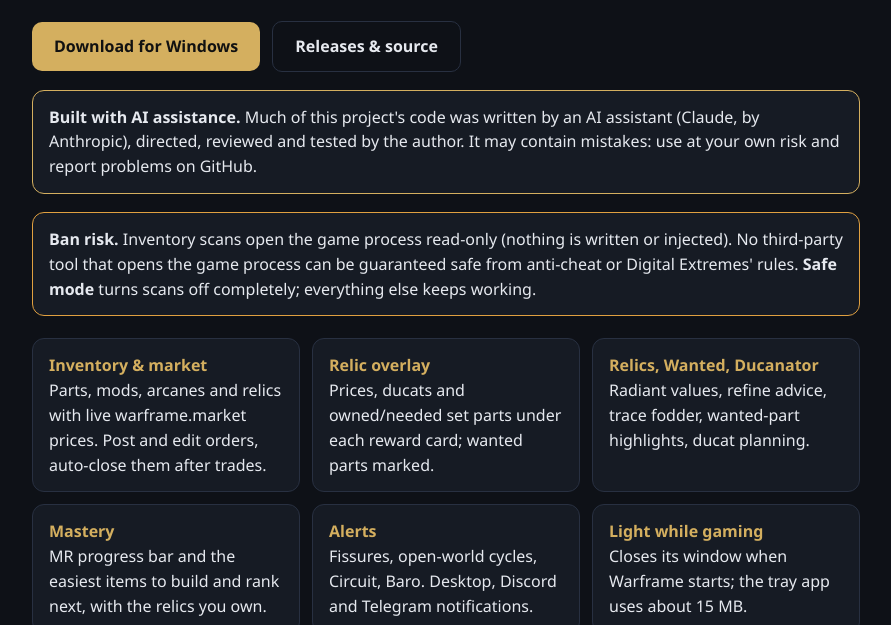
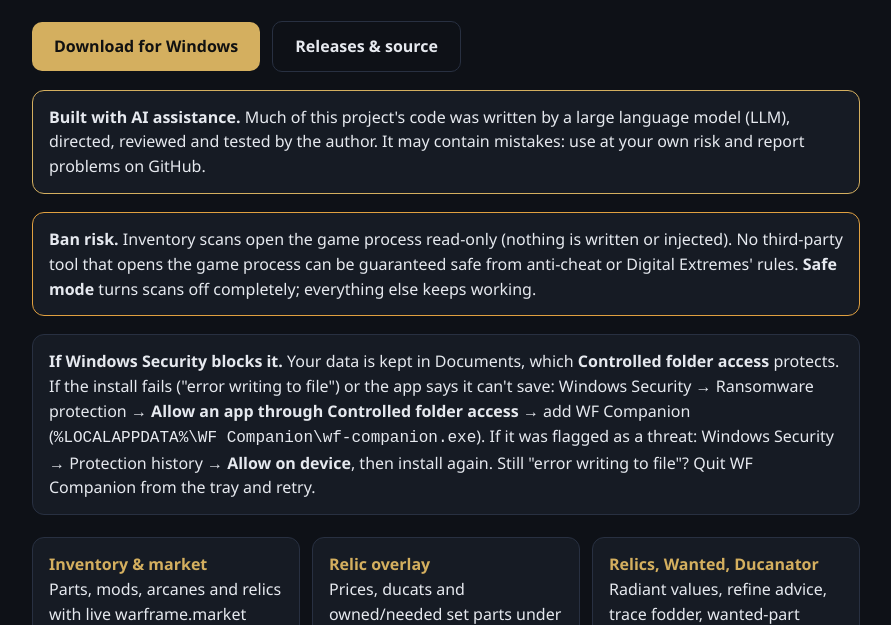
Before and after one commit to novicetinkerer/wf-companion-releases, a plain HTML site: page index.html in a window 1280 px wide. Shown: the part 175-800 px from the top of the page, without its empty margins (194-1085 px from the left). Drawn offline with Linux system fonts and the light colour scheme.

Commit message:
AI notice: say LLM; add help for Windows Security blocks

```diff
--- a/index.html
+++ b/index.html
@@ -32,9 +32,10 @@
   <a class="btn" href="https://github.com/novicetinkerer/wf-companion-releases/releases/latest">Download for Windows</a>
   <a class="btn ghost" href="https://github.com/novicetinkerer/wf-companion-releases">Releases &amp; source</a>
 
-  <div class="note ai"><b>Built with AI assistance.</b> Much of this project's code was written by an AI assistant (Claude, by Anthropic), directed, reviewed and tested by the author. It may contain mistakes: use at your own risk and report problems on GitHub.</div>
+  <div class="note ai"><b>Built with AI assistance.</b> Much of this project's code was written by a large language model (LLM), directed, reviewed and tested by the author. It may contain mistakes: use at your own risk and report problems on GitHub.</div>
   <div class="note risk"><b>Ban risk.</b> Inventory scans open the game process read-only (nothing is written or injected). No third-party tool that opens the game process can be guaranteed safe from anti-cheat or Digital Extremes' rules. <b>Safe mode</b> turns scans off completely; everything else keeps working.</div>
 
+  <div class="note"><b>If Windows Security blocks it.</b> Your data is kept in Documents, which <b>Controlled folder access</b> protects. If the install fails ("error writing to file") or the app says it can't save: Windows Security → Ransomware protection → <b>Allow an app through Controlled folder access</b> → add WF Companion (<code>%LOCALAPPDATA%\WF Companion\wf-companion.exe</code>). If it was flagged as a threat: Windows Security → Protection history → <b>Allow on device</b>, then install again. Still "error writing to file"? Quit WF Companion from the tray and retry.</div>
   <div class="grid">
     <div class="card"><b>Inventory &amp; market</b><br>Parts, mods, arcanes and relics with live warframe.market prices. Post and edit orders, auto-close them after trades.</div>
     <div class="card"><b>Relic overlay</b><br>Prices, ducats and owned/needed set parts under each reward card; wanted parts marked.</div>
```
Also changed, not shown: 1 other file.
